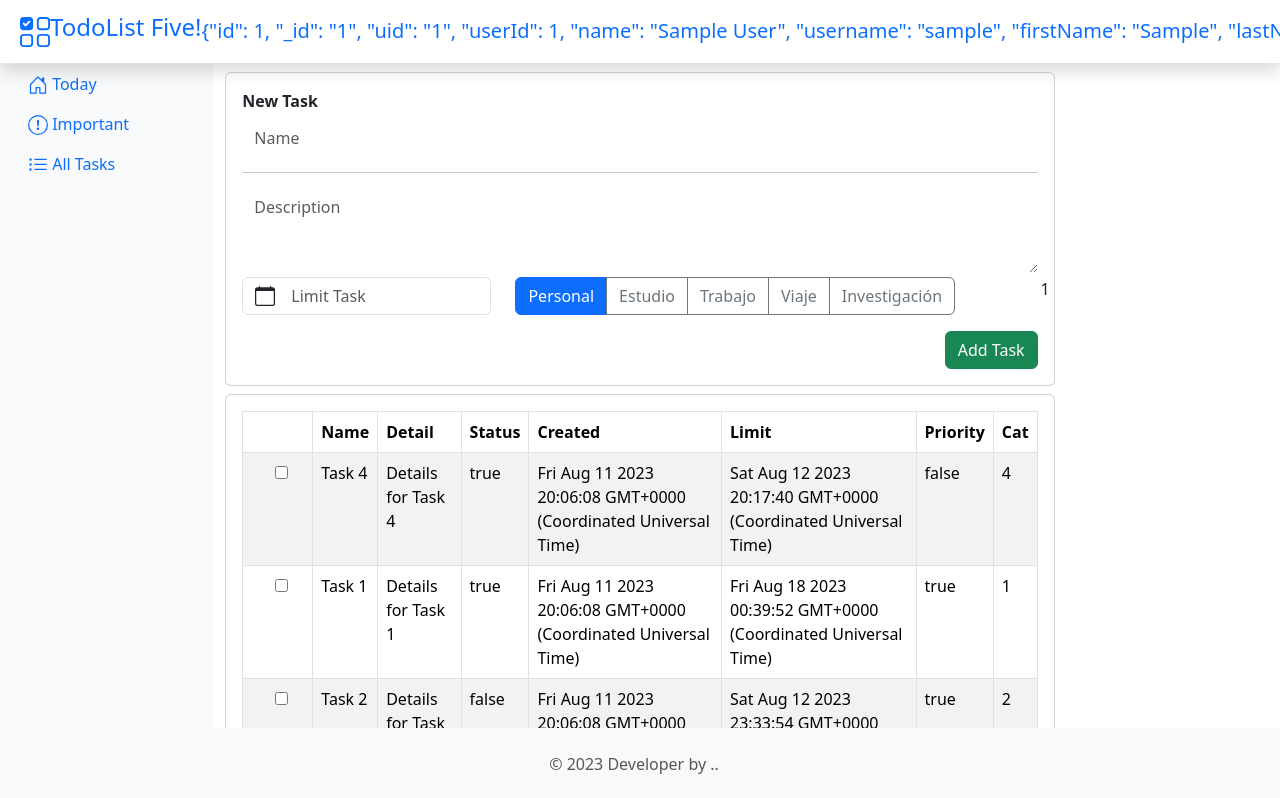
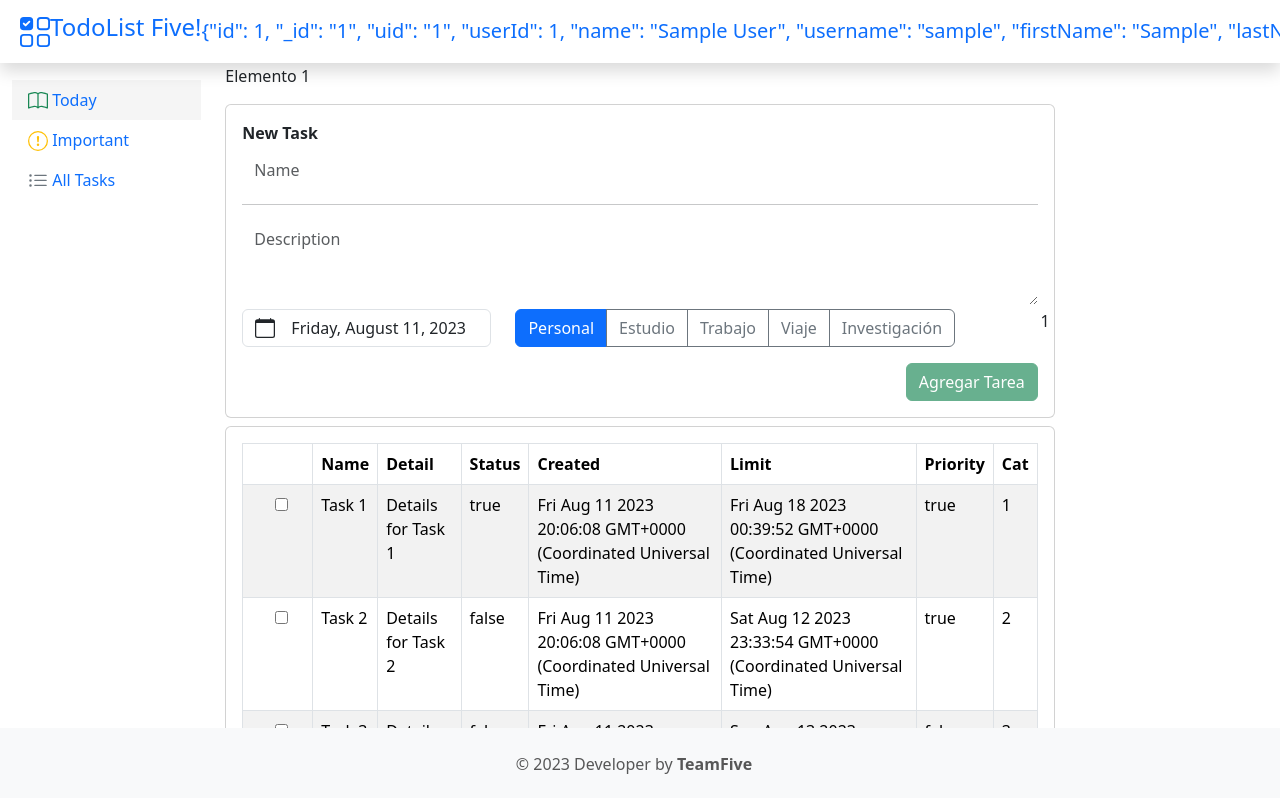
Before and after one commit to aparrab90/todolistEmpresarial, a Vue app: page /user in a window 1280 px wide. Shown: the top 798 px of the page. Built offline with nearby package versions, Linux system fonts and the light colour scheme; sample sign-in values are in the browser's storage.

Commit message:
add PACK moment- modified menu, calendar new task

```diff
--- a/package.json
+++ b/package.json
@@ -13,6 +13,7 @@
     "bootstrap-vue": "^2.23.1",
     "core-js": "^3.8.3",
     "jwt-decode": "^3.1.2",
+    "moment": "^2.29.4",
     "or": "^0.2.0",
     "sweetalert2": "^11.7.22",
     "vue": "^2.7.14",
--- a/src/components/TaskForm.vue
+++ b/src/components/TaskForm.vue
@@ -28,7 +28,8 @@
 
             <b-col cols="4" class="text-start">
               <b-form-group id="limitTaskGroup">
-                <b-form-datepicker v-model="selectedLimitDate" required placeholder="Limit Task" />
+                <b-form-datepicker v-model="selectedLimitDate" @input="updateSelectedDate" :min="currentDate" required
+                  placeholder="Limit Task"   class="small-datepicker"/>
               </b-form-group>
             </b-col>
             <b-col>
@@ -47,12 +48,14 @@
             {{ selectedGroup }}
 
             <b-col class="text-end">
-              <b-button type="submit" variant="success">Add Task</b-button>
+              <b-button type="submit" variant="success"
+               :disabled="isButtonDisabled">Agregar Tarea</b-button>
             </b-col>
           </b-row>
         </div>
       </b-form>
     </b-card>
+
 
     <b-card class="mt-2">
 
@@ -79,12 +82,15 @@
 // import { addTask, getTasks } from '@/services/api';
 import { addTask } from '@/services/api';
 import { getAuthData } from '@/services/auth'; // Ajusta la ruta a tu ubicación
+import moment from 'moment';
 
 export default {
   data() {
     return {
+
       idUser: '',
       tasks: [],
+      dataTask: [],
       currentPage: 1,
       perPage: 4, // Número de tareas por página
       fields: [
@@ -127,7 +133,15 @@ export default {
     getUser() {
       const authData = getAuthData();
       return authData.idUser;
-    }
+    },
+    currentDate() {
+      // Calcular la fecha actual utilizando moment.js
+      return moment().format('YYYY-MM-DD');
+    },
+    isButtonDisabled() {
+      // Evaluar si los campos están vacíos
+      return this.taskName === '' || this.taskDescription === '';
+    },
   },
   methods: {
     async addTask() {
@@ -141,6 +155,8 @@ export default {
           idUser: this.userId,
           idCategory: this.selectedGroup,
         };
+
+        this.dataTask.push(taskData);
         console.log("REGISTRO NEW TASK", taskData);
         // Llamar a la función addTask con el objeto taskData
         await addTask(taskData);
@@ -154,10 +170,7 @@ export default {
       this.modalShow = true;
     },
 
-    focusTaskName() {
-      // Establecer el enfoque en el campo "Task Name" al abrir el modal
-      this.$refs.taskNameInput.focus();
-    },
+
     async fetchTask() {
       try {
         // this.US
@@ -174,7 +187,7 @@ export default {
     },
     addRandomTasks() {
       // Generar 10 tareas aleatorias
-      for (let i = 1; i <= 5; i++) {
+      for (let i = 1; i <= 3; i++) {
         const task = {
           idTask: i,
           nameTask: `Task ${i}`,
@@ -189,6 +202,10 @@ export default {
       }
       console.log('Random tasks added successfully', this.tasks);
     },
+    updateSelectedDate(date) {
+      this.selectedLimitDate = moment(date).format('YYYY-MM-DD HH:mm:ss');
+    },
+
 
   },
   mounted() {
@@ -197,7 +214,7 @@ export default {
   created() {
     this.fetchTask(); // Llamada a la función fetchTask al crear la instancia del componente
     this.addRandomTasks(); // Llamada a la función fetchTask al crear la instancia del componente
-
+    this.selectedLimitDate = moment().format('YYYY-MM-DD HH:mm:ss');
   }
 };
 </script>
@@ -207,4 +224,7 @@ export default {
   border: none;
   box-shadow: none;
 }
+.small-datepicker .datepicker-dropdown {
+  font-size: 0.8rem; /* Ajusta el tamaño de fuente según tus necesidades */
+}
 </style>
--- a/src/views/UserDashboard.vue
+++ b/src/views/UserDashboard.vue
@@ -1,16 +1,23 @@
 <template>
   <div>
     <HeaderView />
-    <h1>Admin Dashboard</h1>
 
-    <div class="container-fluid d-flex flex-column pt-0" style="height: 90vh;">
-      <div class="row flex-grow-1">
+    <div class="container-fluid d-flex flex-column pt-0 mt-5" style="height:50%">
+      <div class="row flex-grow-1 mt-3">
         <!-- Usar el componente MenuView para mostrar el menú -->
-        <MenuView :items="navigationItems" class="col bg-light mt-2" />
+        <MenuView :items="navigationItems" @selectItem="handleNavigation" class="col bg-light mt-2" />
 
         <div class="col-lg-8">
-          <!-- Mostrar el componente TaskForm solo si la opción "Today" está activa -->
-          <TaskForm v-if="isActive({ to: '/user' })" />
+          <div v-show="activeNavItem === 'Today'">
+            Elemento 1
+            <TaskForm />
+          </div>
+          <div v-show="activeNavItem === 'Important'">
+            Elemento 2
+          </div>
+          <div v-show="activeNavItem === 'All Tasks'">
+            Elemento 3
+          </div>
         </div>
         <div class="col-lg-2">
           <!-- PRIORIDAD (Deja este espacio vacío) -->
@@ -39,20 +46,17 @@ export default {
     return {
       // Array con objetos que contienen las propiedades id, name y to
       navigationItems: [
-        { id: 1, name: 'Today', to: '/user', icon: 'house-door' },
-        { id: 2, name: 'Important', to: '/important', icon: 'exclamation-circle' },
-        { id: 3, name: 'All Tasks', to: '/all-tasks', icon: 'list-ul' }
-      ]
+        { id: 1, name: 'Today', icon: 'book', color: 'success' },
+        { id: 2, name: 'Important', icon: 'exclamation-circle', color: 'warning' },
+        { id: 3, name: 'All Tasks', icon: 'list-ul', color: 'secondary' }
+      ],
+      activeNavItem: 'Today' // Inicialmente mostrar el elemento 1
     };
   },
   methods: {
-    // Método para verificar si un elemento de navegación está activo
-    isActive(item) {
-      // Implementar lógica para verificar si el elemento está activo, basado en la ruta actual
-      // Puedes usar vue-router para obtener la ruta actual y compararla con item.to
-      // Devolver true si el elemento está activo, de lo contrario, false
-      // Ejemplo simplificado:
-      return this.$route.path === item.to;
+    // Manejar la selección de un elemento de navegación
+    handleNavigation(selectedItem) {
+      this.activeNavItem = selectedItem;
     }
   }
 
--- a/src/views/general/FooterView.vue
+++ b/src/views/general/FooterView.vue
@@ -8,7 +8,7 @@
         </b-navbar-nav> -->
             <b-navbar-nav class="d-flex justify-content-center">
                 <b-nav-text>
-                    <b-nav-text>&copy; 2023 Developer by ..</b-nav-text>
+                    <b-nav-text>&copy; 2023 Developer by <strong>TeamFive</strong> </b-nav-text>
                 </b-nav-text>
             </b-navbar-nav>
         </b-navbar>
--- a/src/views/general/MenuView.vue
+++ b/src/views/general/MenuView.vue
@@ -1,14 +1,14 @@
 <template>
-    <div>
-      <b-nav vertical class="bg-light">
-        <b-nav-item
-          v-for="item in items"
-          :key="item.id"
-          :to="item.to"
-          :active="isActive(item)"
-        >
-          <b-icon :icon="item.icon" class="mr-2"></b-icon>
+  <div class="mt-2 bg-white">
+    <!-- Renderizar los elementos del menú con clases de Bootstrap Vue -->
+    <b-nav class="flex-column mt-2">
+      <b-nav-item v-for="item in items" :key="item.id" @click="handleItemClick(item.name)"
+        :style="{ 'background-color': selectedMenuItem === item.name ? 'whitesmoke' : '' }">
+        <b-icon :icon="item.icon" :variant="item.color" class="mr-2" />
+        <span class="mr-3">
+
           {{ item.name }}
+        </span>
       </b-nav-item>
     </b-nav>
   </div>
@@ -17,23 +17,22 @@
 <script>
 export default {
   props: {
-      items: {
-        type: Array,
-        required: true
-      }
+    items: Array, // Recibe los elementos del menú como prop
+    activeItem: String // Recibe el elemento activo como prop
+  },
+  data() {
+    return {
+      selectedMenuItem: 'Today' // Variable para almacenar el elemento seleccionado
+    };
   },
   methods: {
-      isActive(item) {
-        // Implementa la lógica para verificar si el elemento está activo
-        // Puedes usar vue-router para obtener la ruta actual y compararla con item.to
-        // Devuelve true si el elemento está activo, de lo contrario, false
-        // Ejemplo simplificado:
-        return this.$route.path === item.to;
+    handleItemClick(itemName) {
+      // Actualizar la variable selectedMenuItem con el elemento seleccionado
+      this.selectedMenuItem = itemName;
+
+      // Emitir el evento con el nombre del elemento seleccionado
+      this.$emit('selectItem', itemName);
     }
   }
 };
 </script>
-
-  <style scoped>
-  /* Estilos específicos del menú */
-  </style>
```
Also changed, not shown: 1 other file (tests, documents, lock files or other folders). Lines whose indentation alone changed are shown as unchanged.
